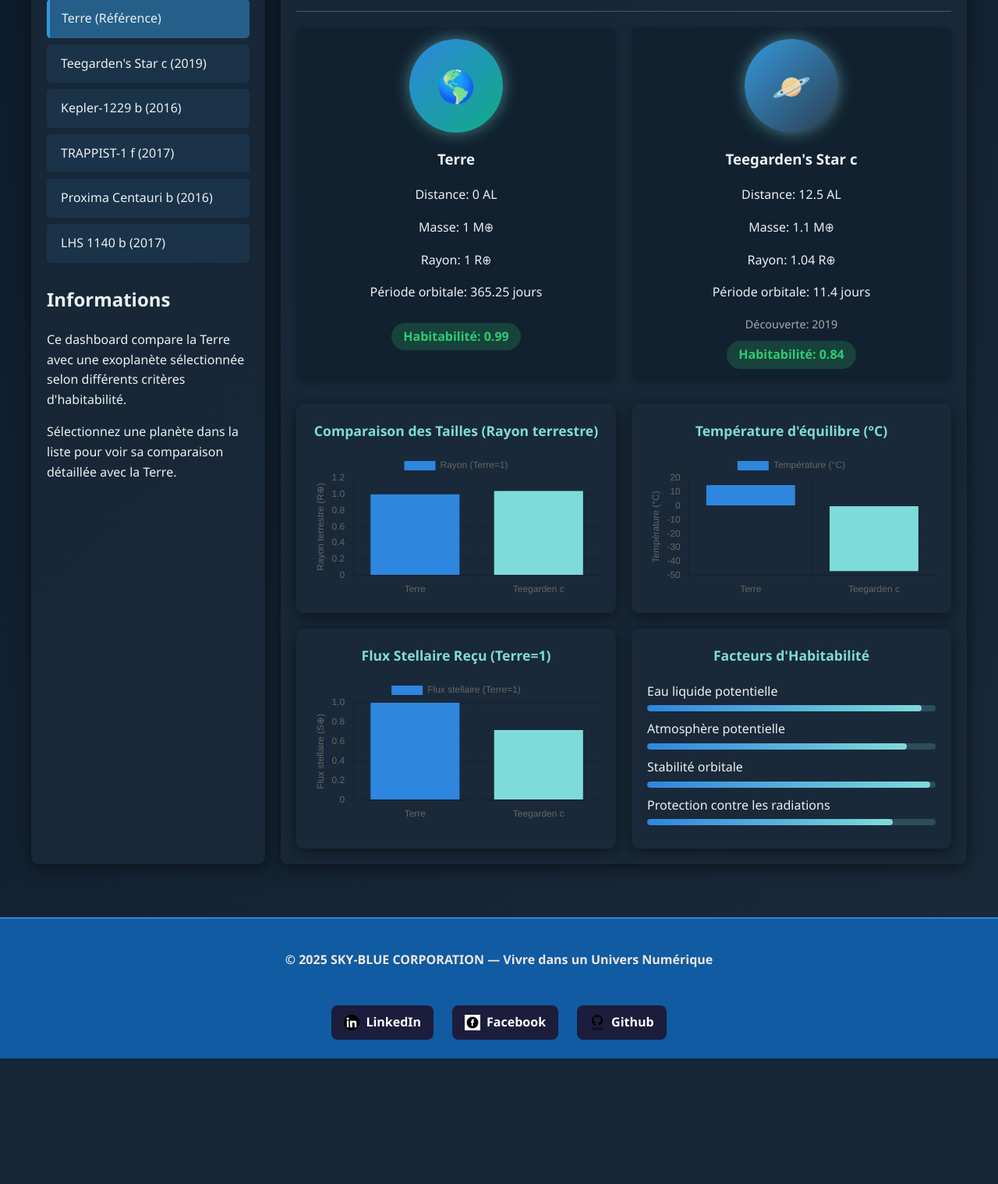
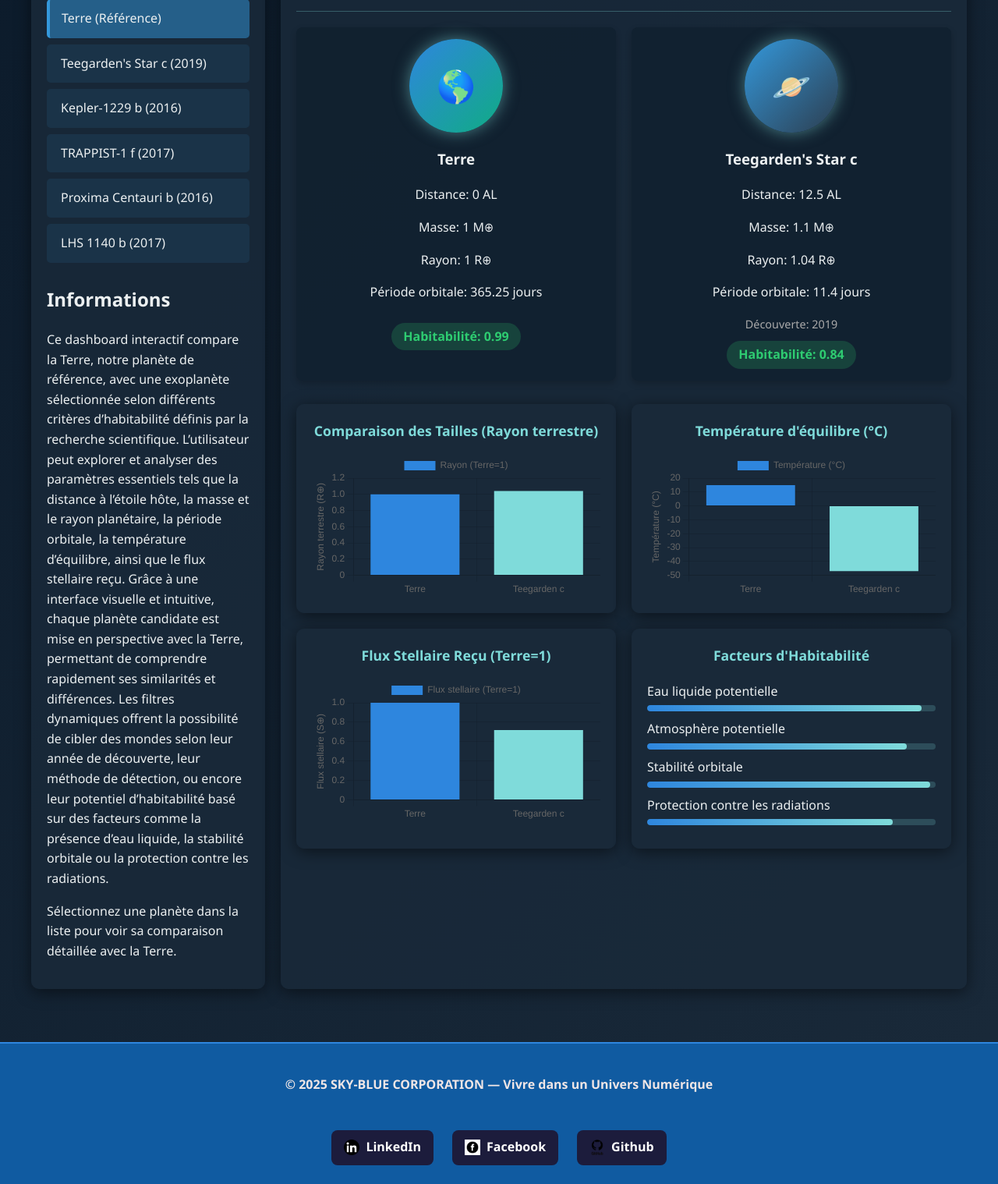
Before and after one commit to Claude7776/Dashboard_Explo_Planet, a Flask app: page / in a window 1280 px wide. Shown: the part 546-2064 px from the top of the page at 78% size. Before the commit the page ends 1903 px from the top, so only its background shows below. Run offline with Flask 3, Linux system fonts and the light colour scheme.

Commit message:
ajout du style

```diff
--- a/template/dashboard.html
+++ b/template/dashboard.html
@@ -40,7 +40,9 @@
                 </div>
 
                 <h2>Informations</h2>
-                <p>Ce dashboard compare la Terre avec une exoplanète sélectionnée selon différents critères d'habitabilité.</p>
+                <p>Ce dashboard interactif compare la Terre, notre planète de référence, avec une exoplanète sélectionnée selon différents critères d’habitabilité définis par la recherche scientifique. L’utilisateur peut explorer et analyser des paramètres essentiels tels que la distance à l’étoile hôte, la masse et le rayon planétaire, la période orbitale, la température d’équilibre, ainsi que le flux stellaire reçu.
+
+Grâce à une interface visuelle et intuitive, chaque planète candidate est mise en perspective avec la Terre, permettant de comprendre rapidement ses similarités et différences. Les filtres dynamiques offrent la possibilité de cibler des mondes selon leur année de découverte, leur méthode de détection, ou encore leur potentiel d’habitabilité basé sur des facteurs comme la présence d’eau liquide, la stabilité orbitale ou la protection contre les radiations.                                                 </p>
                 <p>Sélectionnez une planète dans la liste pour voir sa comparaison détaillée avec la Terre.</p>
             </div>
 
```
